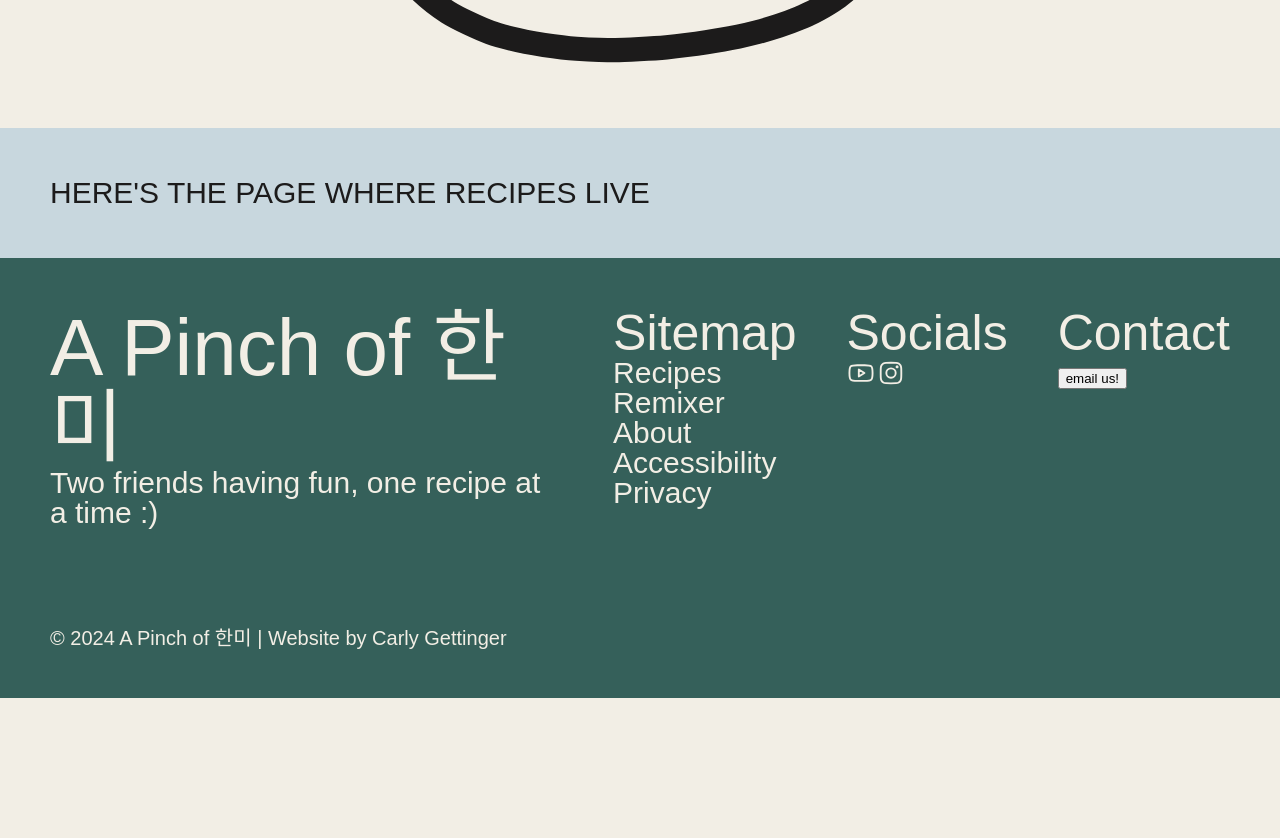
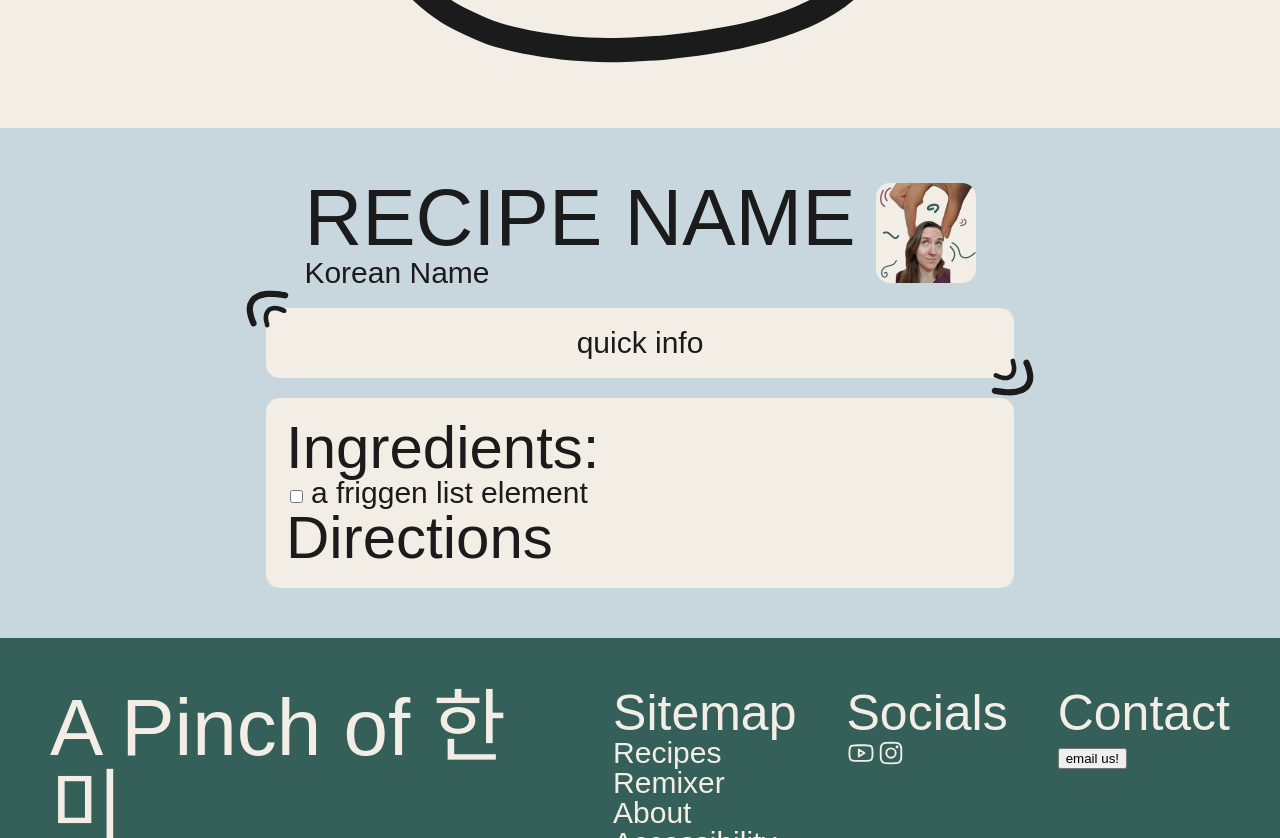
Before and after one commit to CJgett/gettinger-recipes, a Next.js app: page /recipes in a window 1280 px wide. Shown: the part 540-1378 px from the top of the page. Before the commit the page ends 1238 px from the top, so only its background shows below. Built offline with nearby package versions, Linux system fonts and the light colour scheme; a web font is replaced by a local one.

Commit message:
recipe template progress

```diff
--- /dev/null
+++ b/app/components/DecorativeArches.jsx
@@ -0,0 +1,10 @@
+export default function DecorativeArches({additionalClasses}) {
+
+  return(
+<svg className={"decorative-arches" + " " + additionalClasses} xmlns="http://www.w3.org/2000/svg" width="70px" viewBox="-32.702 -2380.140 459.528 460.254">
+          <path id="STROKE_d193faa4-7a30-4853-8332-457878fe6458" opacity="1.000" fill="none" stroke="#fac141" strokeWidth="30.365" strokeOpacity="1.000" strokeLinecap="round" strokeLinejoin="round" d="M 78.751 -2125.423 L 82.966 -2126.106 Q 91.031 -2125.257 100.443 -2125.103 Q 109.854 -2124.950 116.315 -2125.220 Q 122.775 -2125.490 130.493 -2127.044 Q 138.211 -2128.599 143.592 -2130.613 Q 148.974 -2132.626 153.650 -2135.201 Q 158.326 -2137.776 162.438 -2141.093 Q 166.551 -2144.411 170.253 -2149.072 Q 173.954 -2153.732 176.430 -2159.557 Q 178.906 -2165.382 180.049 -2173.538 Q 181.191 -2181.694 180.842 -2186.793 Q 180.492 -2191.893 178.608 -2199.790 Q 176.724 -2207.687 175.283 -2211.423 Q 173.841 -2215.159 172.130 -2218.486 Q 170.419 -2221.814 169.730 -2222.920 Q 169.042 -2224.026 167.432 -2226.843 Q 165.822 -2229.660 163.512 -2233.467 L 158.000 -2241.170 L 151.268 -2253.051 "></path>
+          <path id="STROKE_f6aa8c71-8b86-4821-ab61-90dd62b052c1" opacity="1.000" fill="none" stroke="#fac141" strokeWidth="40.897" strokeOpacity="1.000" strokeLinecap="round" strokeLinejoin="round" d="M 107.627 -2028.353 L 112.532 -2029.307 Q 116.209 -2030.323 131.802 -2033.367 Q 147.395 -2036.411 158.957 -2039.103 Q 170.519 -2041.796 188.137 -2047.552 Q 205.755 -2053.309 219.826 -2059.674 Q 233.896 -2066.039 246.804 -2074.312 Q 259.712 -2082.586 266.731 -2088.853 Q 273.750 -2095.120 279.185 -2101.645 Q 284.620 -2108.169 287.874 -2113.248 Q 291.128 -2118.326 293.216 -2122.797 Q 295.303 -2127.267 296.568 -2131.031 Q 297.832 -2134.796 299.453 -2145.860 Q 301.074 -2156.924 301.117 -2160.509 Q 301.161 -2164.093 300.778 -2167.833 Q 300.395 -2171.573 297.855 -2181.992 Q 295.314 -2192.412 292.510 -2199.116 Q 289.707 -2205.821 280.735 -2220.224 Q 271.764 -2234.626 267.019 -2240.754 Q 262.274 -2246.882 259.178 -2250.490 Q 256.081 -2254.098 254.142 -2256.409 Q 252.202 -2258.719 248.008 -2263.038 Q 243.813 -2267.356 239.951 -2272.255 "></path>
+      </svg>
+
+  );
+}
--- /dev/null
+++ b/app/components/IngredientList.jsx
@@ -0,0 +1,11 @@
+export default function IngredientList() {
+
+  return (
+    <ul className="ingredient-list">
+      <li>
+        <input type="checkbox" id="a friggen list element" />
+        <label htmlFor="a friggen list element">a friggen list element</label>
+      </li>
+    </ul>
+  );
+}
--- /dev/null
+++ b/app/components/Recipe.jsx
@@ -0,0 +1,54 @@
+"use client";
+
+import React, { useEffect } from "react";
+import Image from 'next/image'
+import recipePic from '../../assets/img/youtube_profile_v1.png'
+
+import DecorativeArches from './DecorativeArches.jsx'
+import IngredientList from './IngredientList.jsx'
+
+export default function RecipeCard() {
+
+  useEffect(() => {
+    if(document.readyState === 'complete') {
+      const arches = document.querySelector('.decorative-arches.top');
+      const bottomArches = document.querySelector('.decorative-arches.bottom');
+      const parentPosition = arches.parentElement.getBoundingClientRect();
+
+      arches.style.right = (parentPosition.width - 35) + "px";
+      arches.style.top = "-" + (parentPosition.height - 35) + "px";
+
+      bottomArches.style.right = (-35) + "px";
+      bottomArches.style.top = (35) + "px";
+
+
+    }
+  });
+
+
+  return (
+    <div className="recipe-card">
+      <div className="recipe-title-pic">
+        <div className="recipe-title">
+          <h2>RECIPE NAME</h2>
+          <p>Korean Name</p>
+        </div>
+        <div className="recipe-pic">
+          <Image src={recipePic} width="200" height="200" alt="EXAMPLE: cucmbers in a spicy sauce on a bed of rice"/>
+        </div>
+      </div>
+      <div className="card-section recipe-details">
+        <DecorativeArches additionalClasses={'top'}/>
+        <p>quick info</p>
+
+        <DecorativeArches additionalClasses={'bottom'}/>
+      </div>
+      <div className="card-section ingredients-directions">
+        <h3>Ingredients:</h3>
+        <IngredientList />
+        <h3>Directions</h3>
+      </div>
+    </div>
+
+  );
+}
--- a/app/recipes/page.jsx
+++ b/app/recipes/page.jsx
@@ -1,8 +1,13 @@
+import RecipeCard from '../components/Recipe.jsx'
+import '../styles/recipe.css'
+
 export default function RecipePage() {
 
   return (
-    <section>
-    HERE'S THE PAGE WHERE RECIPES LIVE
-    </section>
+    <div className="recipe">
+      <section>
+        <RecipeCard />
+      </section>
+    </div>
   );
 }
--- /dev/null
+++ b/app/styles/recipe.css
@@ -0,0 +1,72 @@
+.recipe-card {
+  display: flex;
+  align-items: center;
+  flex-direction: column;
+
+  &> .recipe-title-pic {
+    display: flex;
+    flex-direction: row;
+    gap: 20px;
+
+    &> .recipe-pic {
+      align-self: flex-end;
+
+      &> img {
+        height: 100px;
+        width: 100px;
+        border-radius: 14px;
+      }
+    }
+  }
+
+  &> .card-section {
+    background-color: var(--c-bg);
+    width: 60%;
+    padding: 20px;
+    border-radius: 14px;
+    margin-top: 20px;
+  }
+
+  &> .recipe-details {
+    position: relative;
+
+    &> .decorative-arches {
+      position: absolute;
+
+      &.top {
+        transform: rotate(200deg);
+      }
+
+      &.bottom {
+        transform: rotate(20deg);
+      }
+
+      &> path {
+        stroke: var(--c-text);
+      }
+    }
+
+    &> p {
+      text-align: center;
+    }
+  }
+
+  &> .ingredients-directions {
+    &> .ingredient-list{
+      &>li {
+        &> input[type="checkbox"] {
+          margin-right: 8px;
+
+          &:checked {
+            &+ label {
+              text-decoration: underline;
+              text-underline-offset: -15%;
+              text-decoration-skip-ink: none;
+
+            }
+          }
+        }
+      }
+    }
+  }
+}
```
Also changed, not shown: assets/img/drawings/Elegant line.svg.
